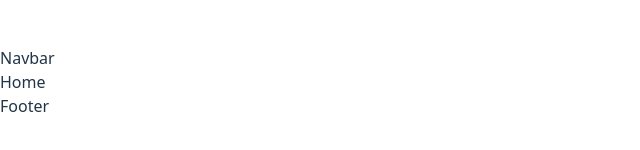
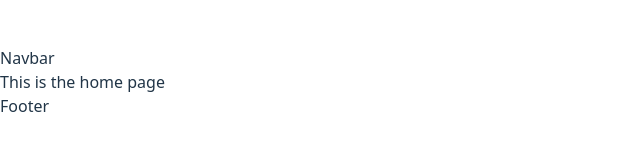
Before and after one commit to RenuYadav4/clone_practice, a React (Vite) app: page / in a window 1280 px wide. Shown: the part 318-468 px from the top of the page, without its empty margins (0-640 px from the left). Built offline with nearby package versions, Linux system fonts and the light colour scheme.

Commit message:
home page changed

```diff
--- a/src/components/Home.jsx
+++ b/src/components/Home.jsx
@@ -2,7 +2,7 @@ import React from 'react'
 
 const Home = () => {
   return (
-    <div>Home</div>
+    <div>This is the home page</div>
   )
 }
 
```
